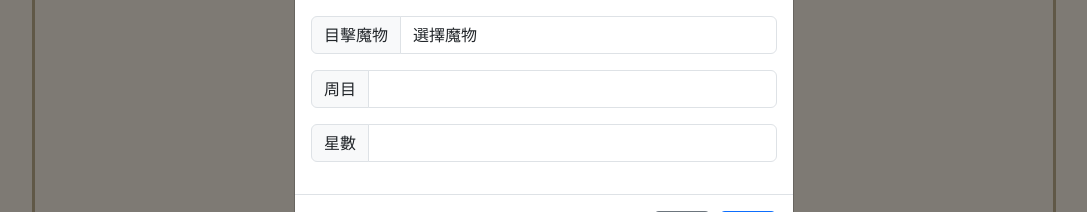
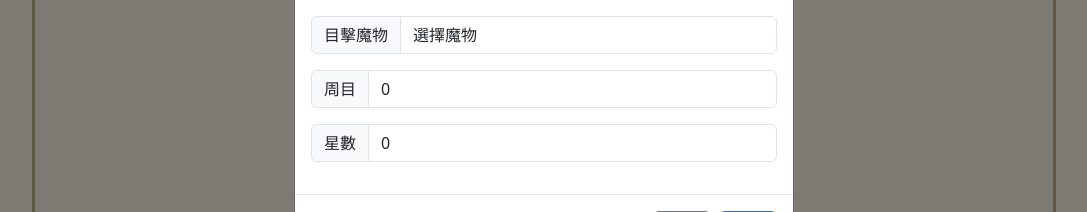
Before and after one commit to MioRain/MNH_Monster_Notice_Board, a Vue app: page / in a window 1280 px wide. Both pictures are taken after a click on the button "發布". Shown: the part 326-538 px from the top of the page, without its empty margins (96-1183 px from the left). Built offline with nearby package versions, Linux system fonts and the light colour scheme.

Commit message:
feat: add eyewitness info store

```diff
--- a/src/components/FeatureButton.vue
+++ b/src/components/FeatureButton.vue
@@ -2,10 +2,13 @@
 import { reactive } from "vue";
 import { storeToRefs } from "pinia";
 import { useUserDataStore } from "@/stores/user-data";
+import { useEyewitnessInfoStore } from "@/stores/eyewitness-info";
 
 const userDataStore = useUserDataStore();
 const { getCurrentPosition } = useUserDataStore();
 const { currentLatitude, currentLongitude } = storeToRefs(userDataStore);
+
+const { eyewitnessInfo } = useEyewitnessInfoStore();
 
 </script>
 
@@ -49,6 +52,7 @@ const { currentLatitude, currentLongitude } = storeToRefs(userDataStore);
               class="form-control"
               id="city"
               name="city"
+              v-model="eyewitnessInfo.cityName"
             >
               <option value="" disabled selected>選擇縣市</option>
               <option>台北市</option>
@@ -79,11 +83,8 @@ const { currentLatitude, currentLongitude } = storeToRefs(userDataStore);
 
           <div class="input-group mb-3">
             <span class="input-group-text" id="inputGroup-sizing-default">目擊魔物</span>
-            <select
-              class="form-control"
-              id="monster"
-              name="monster"
-            >
+            <select class="form-control" id="monster" name="monster"
+              v-model="eyewitnessInfo.monsterName">
               <option value="" disabled selected>選擇魔物</option>
               <option>大凶豺龍</option>
               <option>搔鳥</option>
@@ -115,6 +116,7 @@ const { currentLatitude, currentLongitude } = storeToRefs(userDataStore);
               min="1"
               max="999"
               inputmode="numeric"
+              v-model="eyewitnessInfo.round"
             />
           </div>
 
@@ -129,6 +131,7 @@ const { currentLatitude, currentLongitude } = storeToRefs(userDataStore);
               min="1"
               max="10"
               inputmode="numeric"
+              v-model="eyewitnessInfo.rare"
             />
           </div>
         </div>
--- /dev/null
+++ b/src/stores/eyewitness-info.js
@@ -0,0 +1,17 @@
+import { reactive } from "vue";
+import { defineStore } from "pinia"
+
+export const useEyewitnessInfoStore = defineStore('eyewitness-info', () => {
+  const eyewitnessInfo = reactive({
+    time: 0,
+    cityName: "",
+    monsterName: "",
+    round: 0,
+    rare: 0,
+    latitude: 0,
+    longitude: 0,
+    mapLink: "",
+  });
+
+  return { eyewitnessInfo }
+})
```
